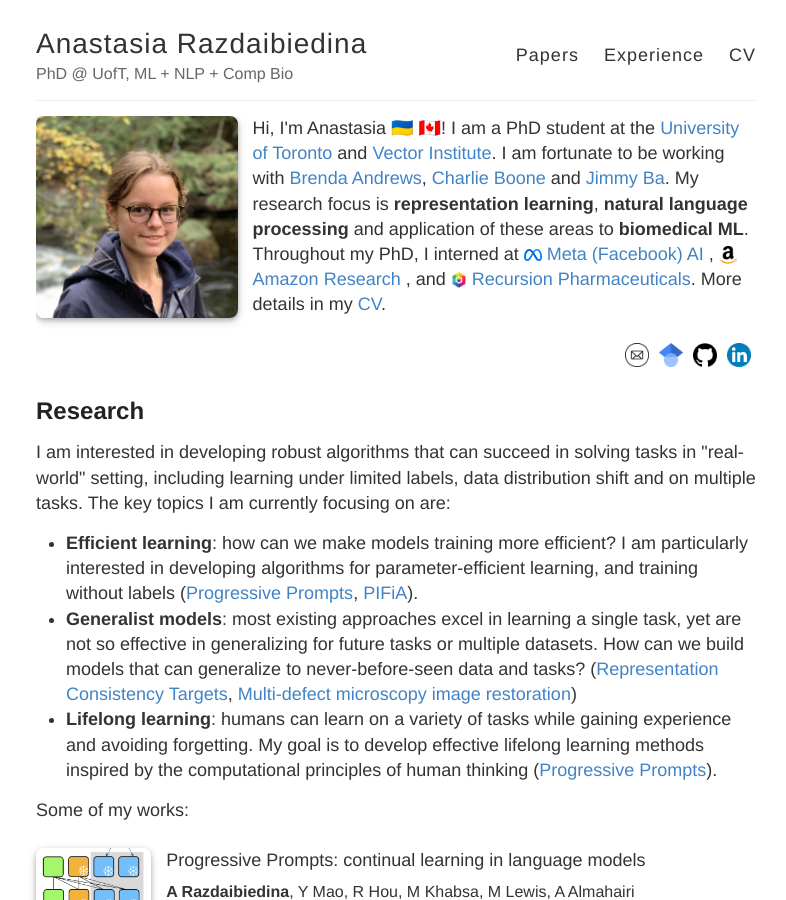
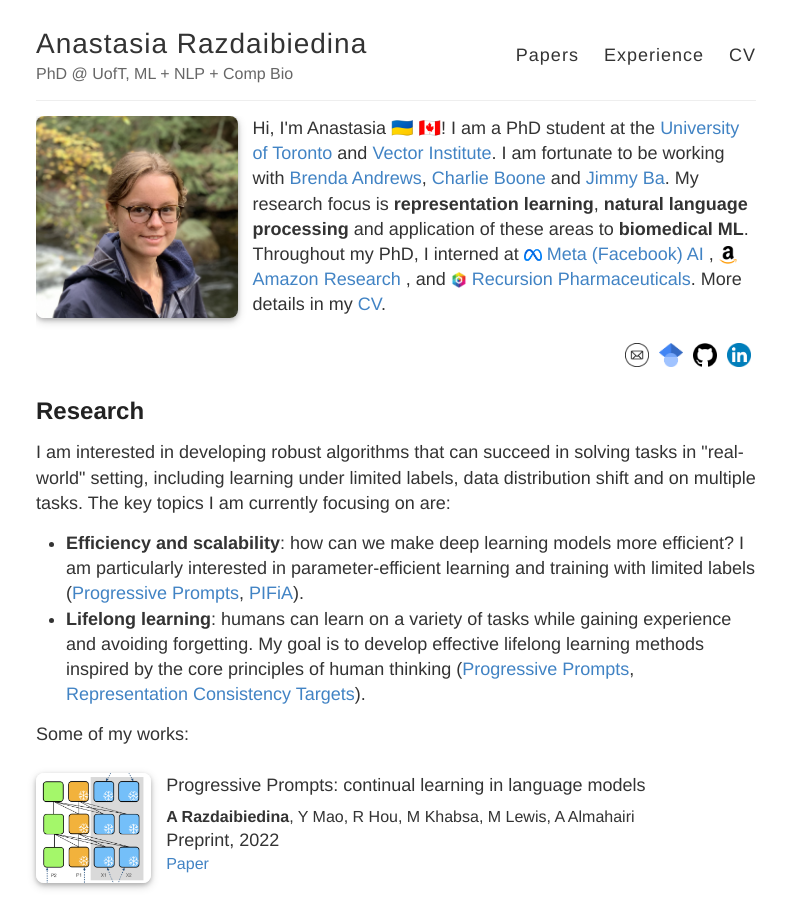
Before and after one commit to arazd/arazd.github.io, a Jekyll site: the page built from index.html, in a window 1280 px wide and 900 px high. Shown: the whole window, without its empty margins (244-1030 px from the left). Built offline with Jekyll 4.4.1, drawn with Linux system fonts in a browser that asks for light colours.

Commit message:
research statement

```diff
--- a/index.html
+++ b/index.html
@@ -61,14 +61,14 @@
 while being resistant to forgetting and inherent data noise. -->
 The key topics I am currently focusing on are:
 <ul>
-  <li> <strong>Efficient learning</strong>: how can we make models training more efficient?
-    I am particularly interested in developing algorithms for parameter-efficient learning,
-    and training without labels (<a href="">Progressive Prompts</a>, <a href="">PIFiA</a>).
-  <li> <strong>Generalist models</strong>: most existing approaches excel in learning a single task, yet are not so effective in generalizing for future tasks or multiple datasets.
+  <li> <strong>Efficiency and scalability</strong>: how can we make deep learning models more efficient?
+    I am particularly interested in parameter-efficient learning and training with limited labels
+    (<a href="">Progressive Prompts</a>, <a href="">PIFiA</a>).
+  <!-- <li> <strong>Generalist models</strong>: most existing approaches excel in learning a single task, yet are not so effective in generalizing for future tasks or multiple datasets.
     How can we build models that can generalize to never-before-seen data and tasks?
-    (<a href="">Representation Consistency Targets</a>, <a href="">Multi-defect microscopy image restoration</a>)
+    (<a href="">Representation Consistency Targets</a>, <a href="">Multi-defect microscopy image restoration</a>)-->
   <li> <strong>Lifelong learning</strong>: humans can learn on a variety of tasks while gaining experience and avoiding forgetting.
-    My goal is to develop effective lifelong learning methods inspired by the computational principles of human thinking (<a href="">Progressive Prompts</a>).
+    My goal is to develop effective lifelong learning methods inspired by the core principles of human thinking (<a href="">Progressive Prompts</a>, <a href="">Representation Consistency Targets</a>).
 
 </ul>
 Some of my works:
```
